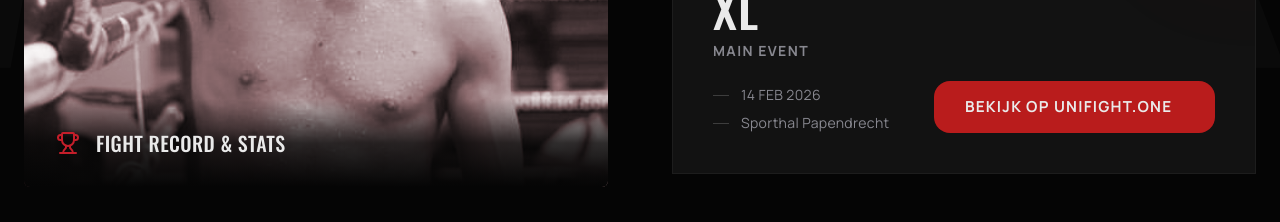
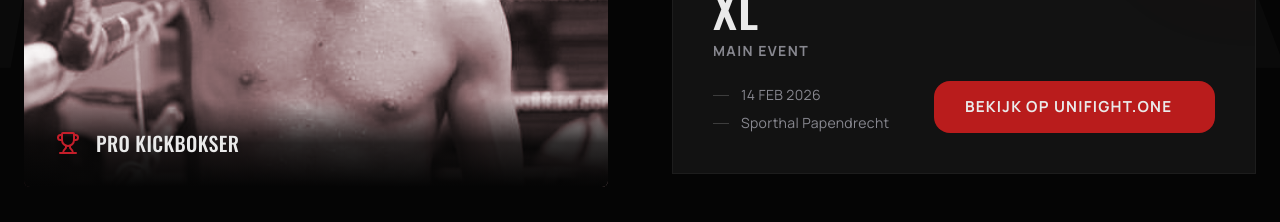
Before and after one commit to robinbril/RickP-Site, a React (Vite) app: page / in a window 1280 px wide. Shown: the part 2240-2462 px from the top of the page. Built offline with nearby package versions, Linux system fonts and the light colour scheme.

Commit message:
fix: update stats section label to PRO KICKBOKSER

```diff
--- a/src/components/Stats.tsx
+++ b/src/components/Stats.tsx
@@ -32,7 +32,7 @@ export const Stats: React.FC = () => {
               <div className="absolute bottom-0 left-0 w-full p-8 bg-gradient-to-t from-black via-black/80 to-transparent">
                 <div className="flex items-center gap-4 text-white">
                   <Trophy size={24} className="text-red-primary" />
-                  <span className="font-display tracking-widest text-xl uppercase">FIGHT RECORD & STATS</span>
+                  <span className="font-display tracking-widest text-xl uppercase">PRO KICKBOKSER</span>
                 </div>
               </div>
             </div>
```
